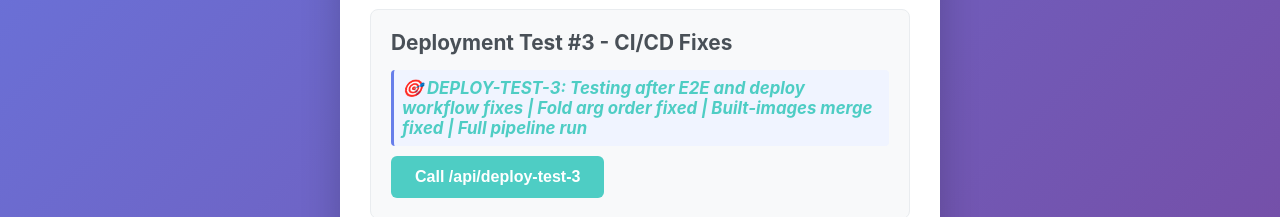
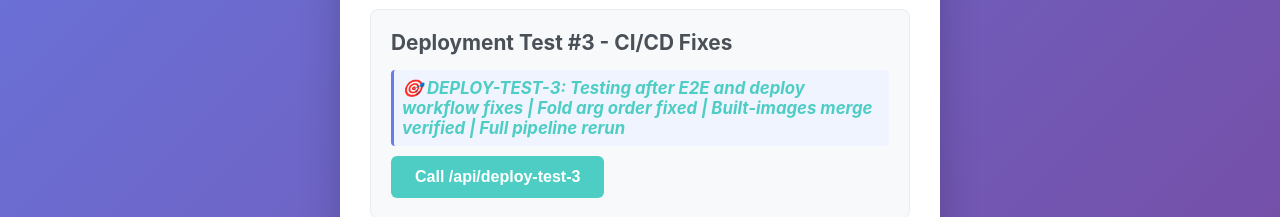
Before and after one commit to orshalit/CI, a React (Vite) app in the folder applications/test-app/frontend/: page / in a window 1280 px wide. Shown: the part 683-900 px from the top of the page. Built offline with nearby package versions, Linux system fonts and the light colour scheme; no server answers.

Commit message:
test: Frontend tweak to trigger full pipeline
- Update deploy-test-3 card text to note built-images merge verification

```diff
--- a/applications/test-app/frontend/src/App.jsx
+++ b/applications/test-app/frontend/src/App.jsx
@@ -200,7 +200,7 @@ function App() {
         <div className="card">
           <h2>Deployment Test #3 - CI/CD Fixes</h2>
           <p className="deploy-info" style={{ color: '#4ecdc4', fontWeight: 'bold', fontSize: '1.05em' }}>
-            🎯 DEPLOY-TEST-3: Testing after E2E and deploy workflow fixes | Fold arg order fixed | Built-images merge fixed | Full pipeline run
+            🎯 DEPLOY-TEST-3: Testing after E2E and deploy workflow fixes | Fold arg order fixed | Built-images merge verified | Full pipeline rerun
           </p>
           <button onClick={handleDeployTest3} disabled={isLoading} style={{ backgroundColor: '#4ecdc4', color: 'white', fontWeight: 'bold' }}>
             {deployTest3State.loading ? 'Loading...' : 'Call /api/deploy-test-3'}
```
